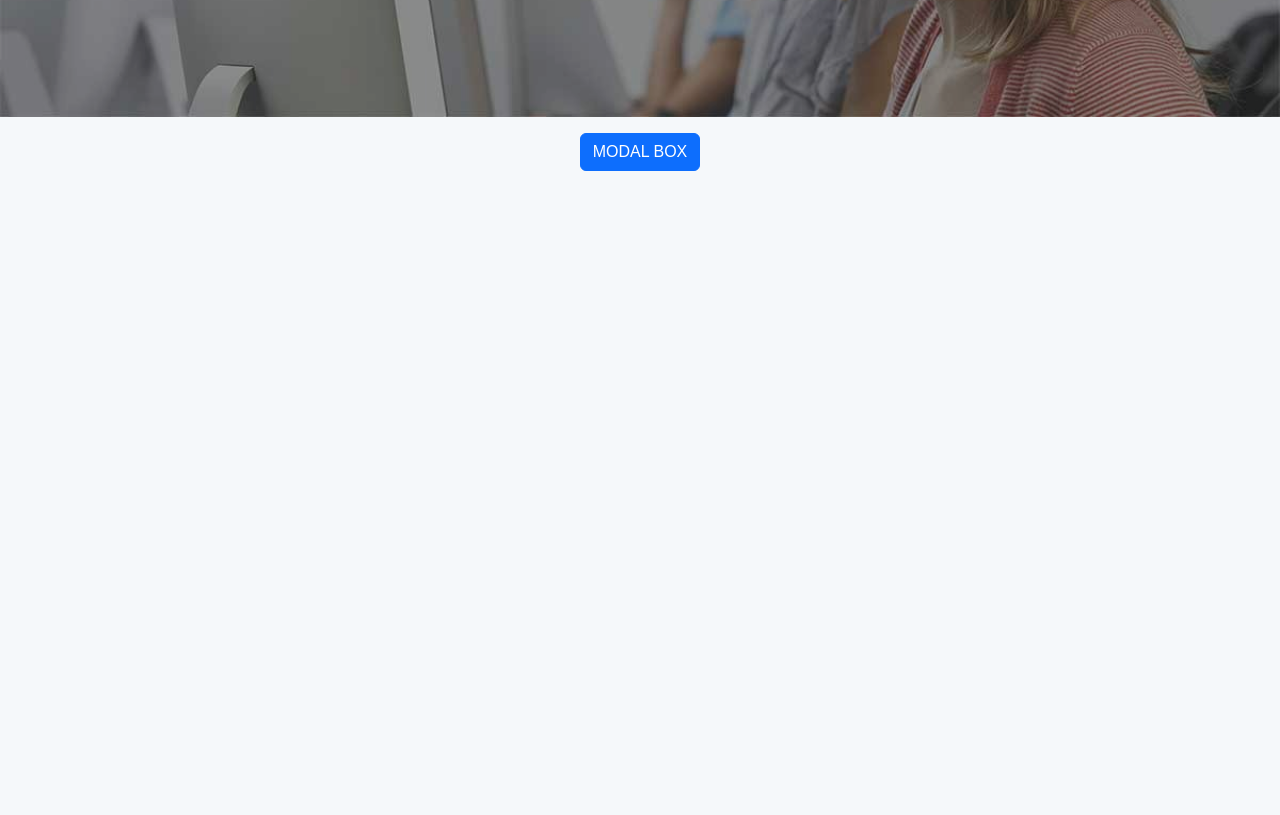
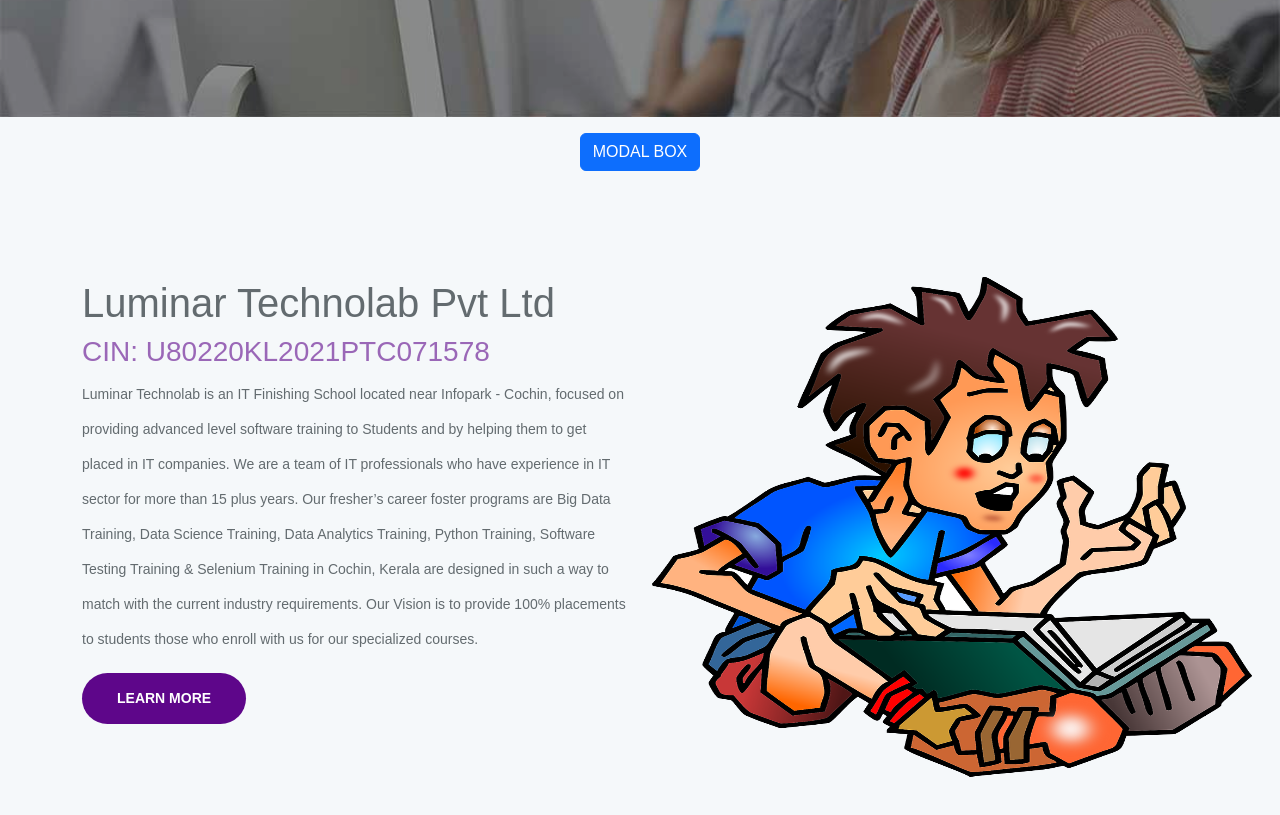
Before and after one commit to Manikandanvibu/luminarwebsite, a plain HTML site: page index.html in a window 1280 px wide. Shown: the part 543-1358 px from the top of the page. Before the commit the page ends 800 px from the top, so only its background shows below. Drawn offline with nearby package versions, Linux system fonts and the light colour scheme.

Commit message:
2nd initial

```diff
--- a/index.html
+++ b/index.html
@@ -187,10 +187,30 @@
   </div>
 </div>
 </div>
-
+<br><br>
 
 <!-- main body -->
-
+<div class="main_content" style="width: auto; height: auto;">
+  <div class="container">
+   <div class="row">
+     <div class="col-lg-6 col-sm-12" style="padding-top: 50px;">
+       <h1>Luminar Technolab Pvt Ltd </h1>
+       <h3 style="color:#5e068a99">CIN: U80220KL2021PTC071578</h3>
+       <p style="line-height: 2.5;">Luminar Technolab is an IT Finishing School located near Infopark - Cochin, focused on providing advanced level
+         software training to Students and by helping them to get placed in IT companies. We are a team of IT professionals
+         who have experience in IT sector for more than 15 plus years. Our fresher’s career foster programs
+         are Big Data Training, Data Science Training, Data Analytics Training, Python Training, Software Testing Training &amp; Selenium Training in Cochin, Kerala are designed in such a way to match with the current industry requirements. Our Vision is to provide 100% placements to students those who enroll with us for our
+         specialized courses.
+       </p>
+       <a class="button-default" href="about">Learn More</a>
+     </div>
+     <div class="col-lg-6 col-sm-12 pt-5">
+       <img src="student-g582e978ab_1280.png" alt="" style="width: 600px; height: 500px;">
+     </div>
+   </div>
+  </div>
+ </div>
+ <br><br>
 
 
 </body>
```
Also changed, not shown: student-g582e978ab_1280.png (added).
